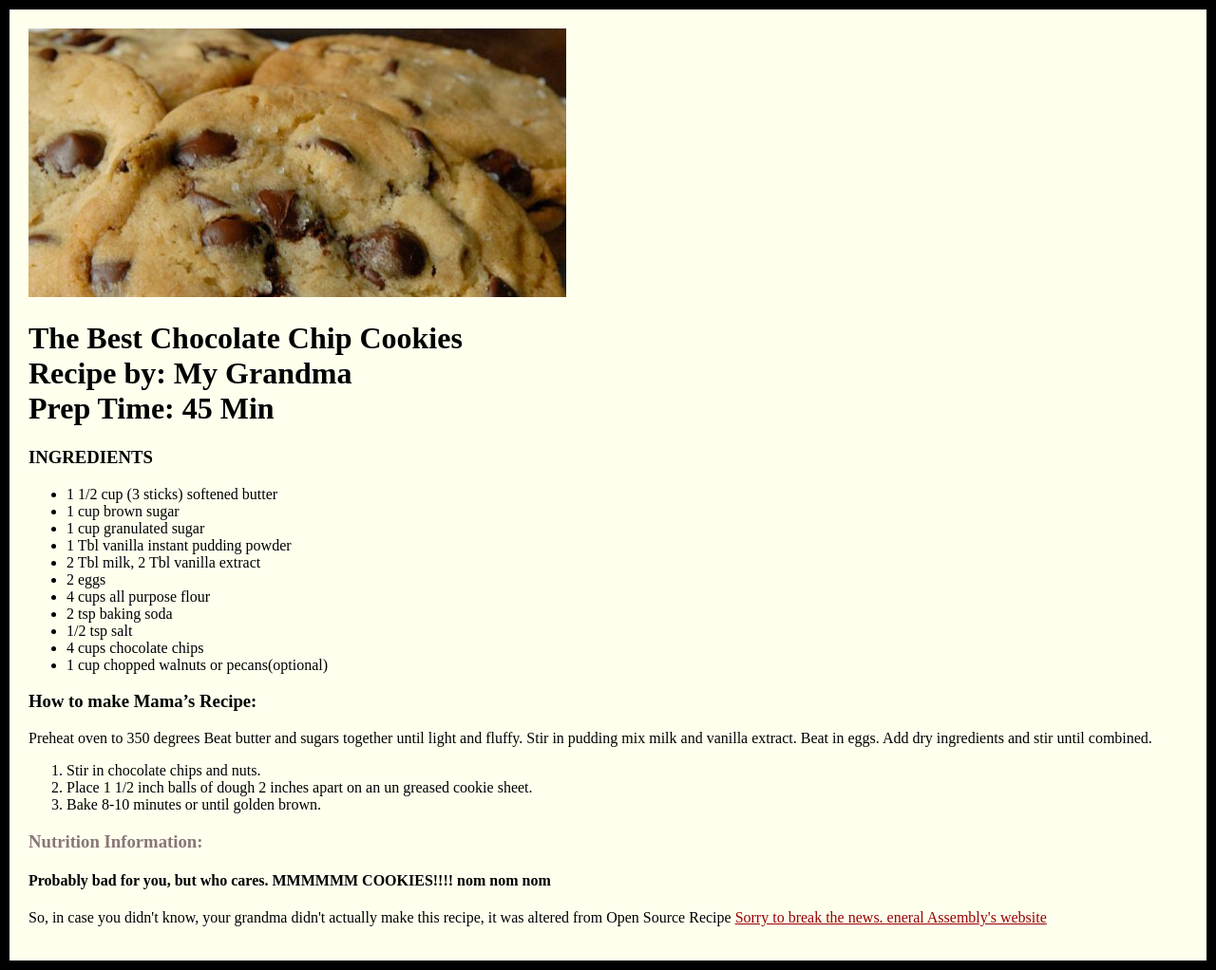
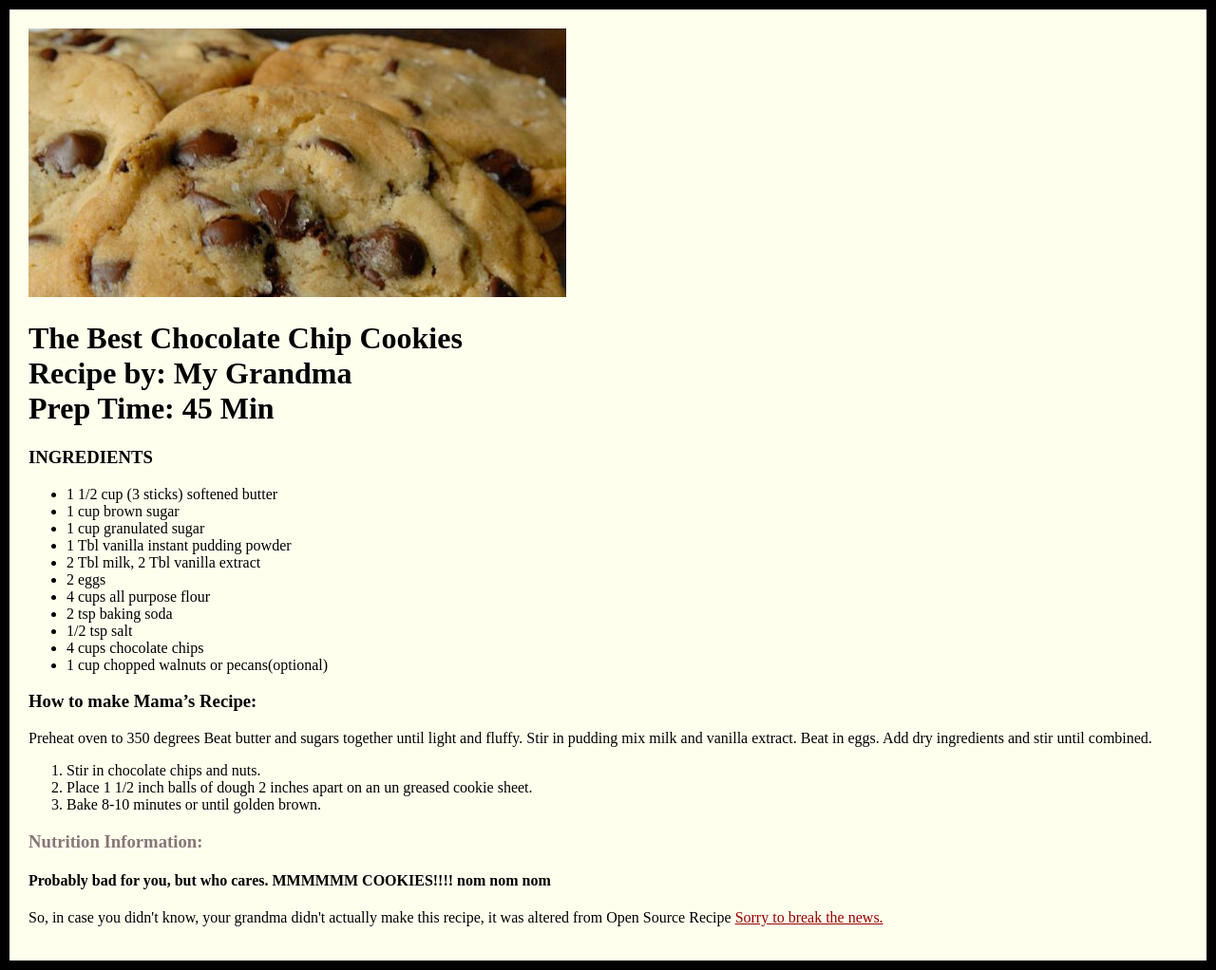
Before and after one commit to tonydeluxxx/cookie_project, a plain HTML site: page index.html in a window 1280 px wide. Shown: the whole page at 95% size. Drawn offline with Linux system fonts and the light colour scheme.

Commit message:
Update index.html

```diff
--- a/index.html
+++ b/index.html
@@ -69,7 +69,7 @@
 		<h4>
 			<b>Probably bad for you, but who cares. MMMMMM COOKIES!!!! nom nom nom</b>
 		</h4>
-			<p> So, in case you didn't know, your grandma didn't actually make this recipe, it was altered from Open Source Recipe <a id="final" href="http://www.opensourcefood.com/people/Amanori/recipes/mamas-recipe-the-best-chocolate-chip-cookies"> Sorry to break the news. eneral Assembly's website</a></p>
+			<p> So, in case you didn't know, your grandma didn't actually make this recipe, it was altered from Open Source Recipe <a id="final" href="http://www.opensourcefood.com/people/Amanori/recipes/mamas-recipe-the-best-chocolate-chip-cookies"> Sorry to break the news.</a></p>
 	</body>
 
 </html>
```
